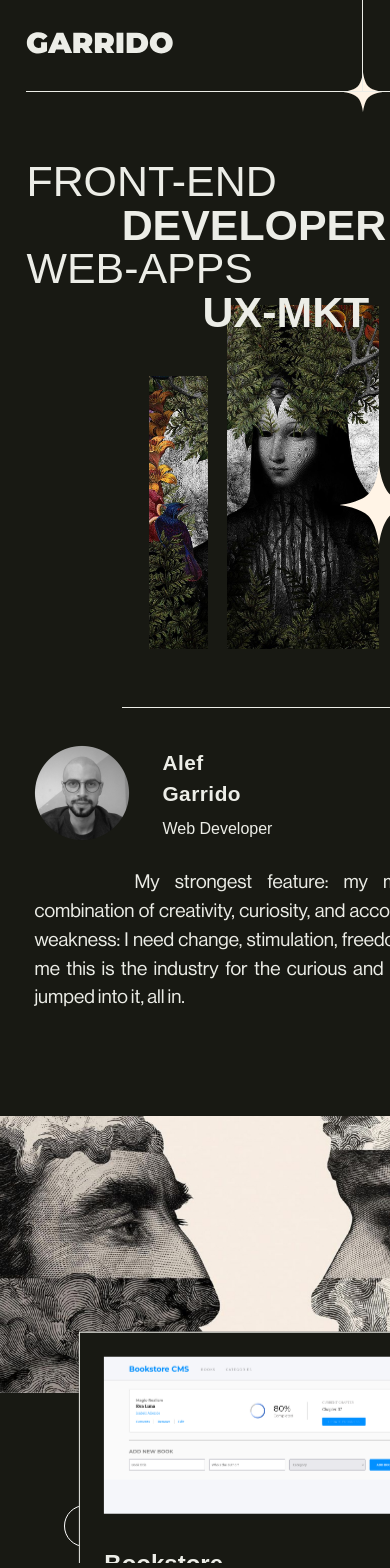
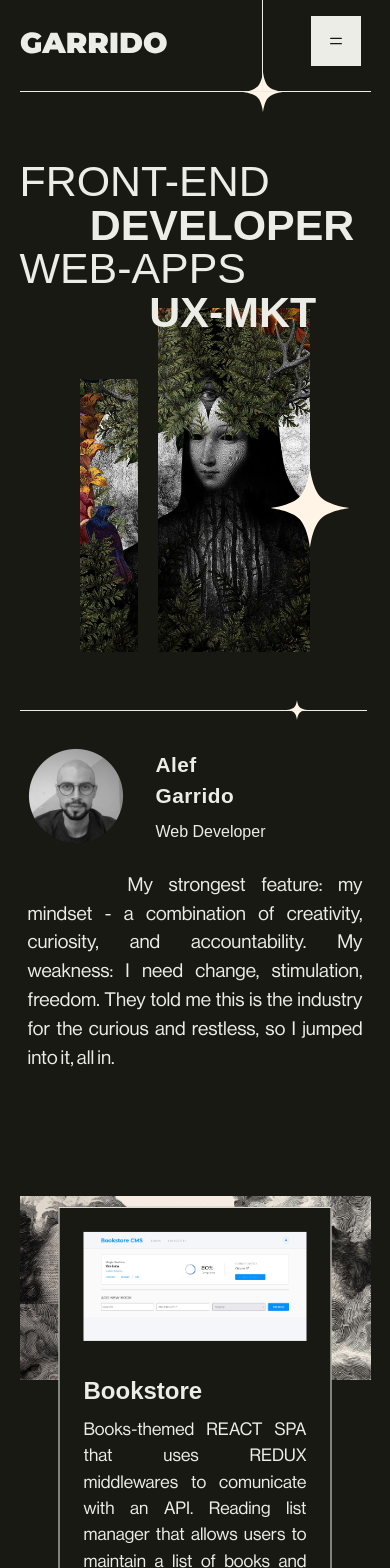
Before and after one commit to alef-garrido/portfolio-garrido, a React (Create React App) app: page / in a window 390 px wide. Shown: the top 1568 px of the page. Built offline with nearby package versions, Linux system fonts and the light colour scheme; a web font is replaced by a local one.

Commit message:
Fix desktop layout

```diff
--- a/src/App.js
+++ b/src/App.js
@@ -3,7 +3,6 @@ import Navbar from './components/Navbar';
 import Hero from './components/Hero';
 import Profile from './components/Profile';
 import Projects from './components/Projects';
-import Tags from './components/projects/Tags';
 import './scss/app.scss';
 
 function App() {
@@ -13,7 +12,6 @@ function App() {
       <Hero />
       <Profile />
       <Projects />
-      <Tags />
     </div>
   );
 }
--- a/src/components/Projects.js
+++ b/src/components/Projects.js
@@ -1,5 +1,6 @@
 import '../scss/projects.scss';
 import { projectReact } from '../data/projectsObj';
+import Tags from './projects/Tags';
 import Miniature from './projects/Miniature';
 
 function Projects() {
@@ -12,6 +13,7 @@ function Projects() {
         <img alt="" src={project.cover} />
       </div>
       <Miniature data={project} />
+      <Tags />
     </section>
 
   );
--- a/src/components/projects/Tags.js
+++ b/src/components/projects/Tags.js
@@ -11,7 +11,7 @@ function Tags() {
         <span className="bttn-deco">&nbsp;</span>
         React
       </div>
-      <div className="bttn-tag">
+      <div className="bttn-tag last">
         <span className="bttn-deco">&nbsp;</span>
         Blockchain
       </div>
--- a/src/scss/projects.scss
+++ b/src/scss/projects.scss
@@ -4,19 +4,18 @@
   position: relative;
   display: flex;
   flex-direction: column;
-  width: 90%;
-  margin: 6rem 0;
+  padding: 5%;
+  margin-top: 6rem;
 
   .project-thumbnail-full img {
     width: 100%;
-    height: auto;
   }
 
   .project-miniature {
     position: absolute;
-    width: 35%;
-    top: 12rem;
-    right: 4rem;
+    width: 42%;
+    top: 17vmax;
+    right: 7rem;
     bottom: auto;
     left: auto;
     background-color: $primary-black;
@@ -25,7 +24,7 @@
 
     img {
       width: 100%;
-      height: auto;
+      // height: auto;
     }
   }
 
@@ -61,16 +60,21 @@
 @media screen and (min-width: 320px) and (max-width: 968px) {
   .projects--content {
     width: 100%;
+    display: grid;
+    grid-template-rows: 1fr 100px;
+    gap: 24rem;
 
     .project-thumbnail-full img {
       width: 100%;
       height: auto;
+      grid-row: 1 / 2;
     }
 
     .project-miniature {
+      grid-row: 1 / 2;
       width: 70%;
       padding: 1.5rem;
-      margin-top: 11rem;
+      margin-top: 5rem;
       top: 100%;
       left: 50%;
       margin-right: -50%;
--- a/src/scss/tags.scss
+++ b/src/scss/tags.scss
@@ -41,3 +41,20 @@
     }
   }
 }
+
+@media screen and (min-width: 320px) and (max-width: 968px) {
+  .project--tags {
+    grid-row: 2 / 3;
+    padding: 0;
+    display: flex;
+    justify-content: center;
+
+    .last {
+      margin-right: 0;
+    }
+  }
+
+  .bttn-tag {
+    font-size: 0.8rem;
+  }
+}
```
